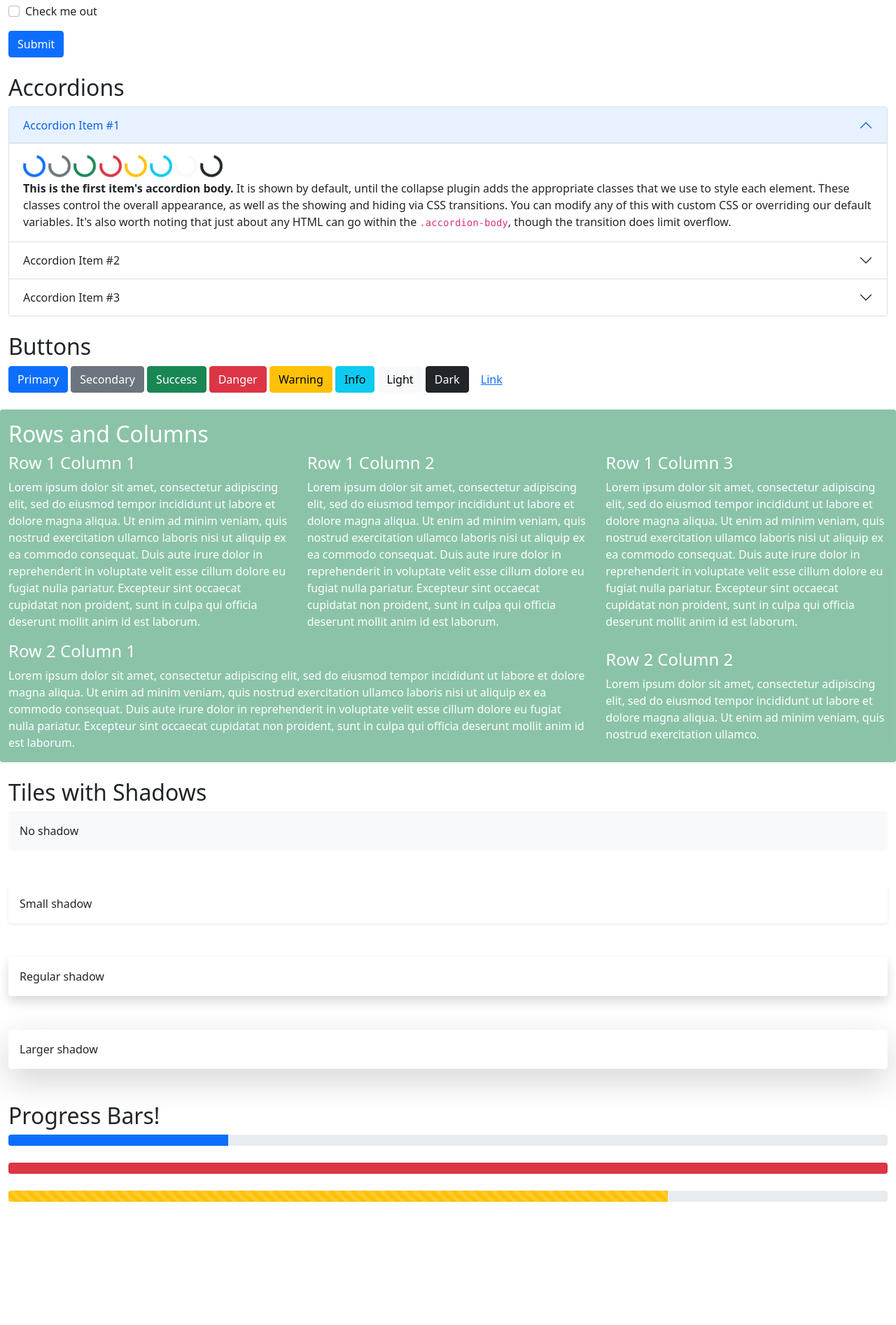
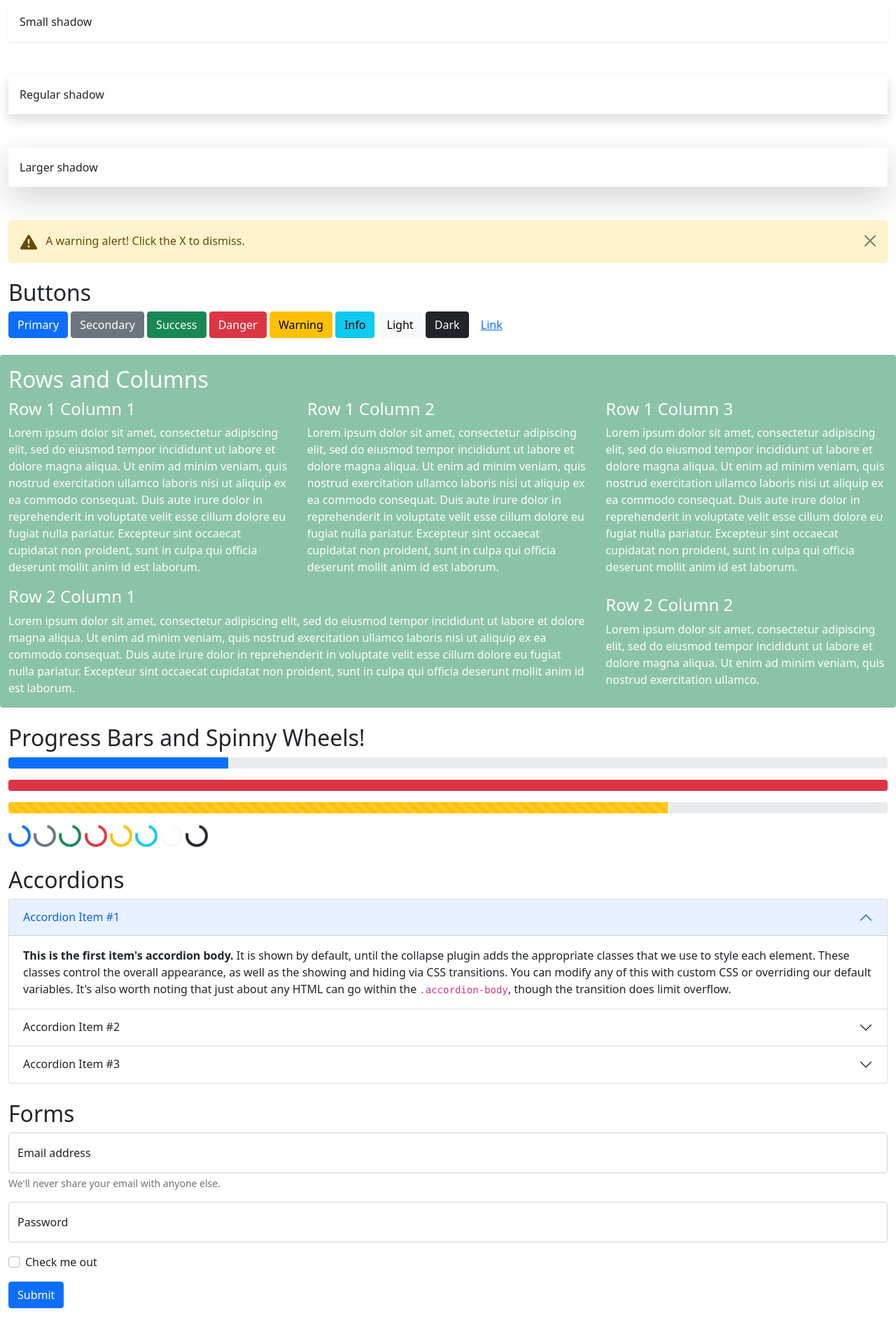
Before and after one commit to Clue88/softdev-workshop, a plain HTML site: page 22_bt_woofball_christopherL-ivanM/index.html in a window 1280 px wide. Shown: the part 461-2354 px from the top of the page at 70% size. Before the commit the page ends 2202 px from the top, so only its background shows below. Drawn offline with nearby package versions, Linux system fonts and the light colour scheme.

Commit message:
Add comments and rearrange order

```diff
--- a/22_bt_woofball_christopherL-ivanM/index.html
+++ b/22_bt_woofball_christopherL-ivanM/index.html
@@ -21,6 +21,26 @@ K22 -- Bootstrap
     <title>Bootstrap Examples</title>
   </head>
   <body>
+    <!-- HEYYYYYYYYY TUTORIAL STARTS HERE -->
+
+    <!--
+      This is the navbar! You can create a navbar in Bootstrap with the navbar
+      class. Also notice the navbar-expand-lg class. This displays the entire
+      navbar for large and extra large window sizes, but everything in the
+      <div> with the navbar-collapse class will collapse for smaller windows,
+      as you saw when you shrunk the window. The navbar-light and bg-light
+      classes determine the text color and background colors for the navbar,
+      respectively.
+
+      You can see the various sections of the navbar below. Notice the
+      navbar-brand, navbar-toggler, navbar-nav ul, and the search form at the
+      end.
+
+      If everything doesn't make sense right away, don't worry! We have some
+      simpler examples later on -- we just wanted the navbar at the top
+      because it looks cool and you can see some cool features with it.
+    -->
+
     <nav class="navbar navbar-expand-lg navbar-light bg-light">
       <div class="container-fluid">
         <a class="navbar-brand" href="#"><img src="https://upload.wikimedia.org/wikipedia/en/thumb/4/49/Stuyvesant_High_School_logo.svg/1200px-Stuyvesant_High_School_logo.svg.png" alt="Stuyvesant High School Logo" width="30" height="30"></a>
@@ -50,6 +70,11 @@ K22 -- Bootstrap
               <a class="nav-link disabled">Disabled</a>
             </li>
           </ul>
+          <ul class="navbar-nav me-auto mb-2 mb-lg-0">
+            <li class="nav-item">
+              Woofball -- Christopher Liu, Ivan Mijacika
+            </li>
+          </ul>
           <form class="d-flex">
             <input class="form-control me-2" type="search" placeholder="Search" aria-label="Search">
             <button class="btn btn-outline-success" type="submit">Search</button>
@@ -58,104 +83,41 @@ K22 -- Bootstrap
       </div>
     </nav>
 
-    <div class="alert alert-warning alert-dismissible fade show" role="alert">
-      <svg xmlns="http://www.w3.org/2000/svg" width="24" height="24" fill="currentColor" class="bi bi-exclamation-triangle-fill flex-shrink-0 me-2" viewBox="0 0 16 16" role="img" aria-label="Warning:">
-        <path d="M8.982 1.566a1.13 1.13 0 0 0-1.96 0L.165 13.233c-.457.778.091 1.767.98 1.767h13.713c.889 0 1.438-.99.98-1.767L8.982 1.566zM8 5c.535 0 .954.462.9.995l-.35 3.507a.552.552 0 0 1-1.1 0L7.1 5.995A.905.905 0 0 1 8 5zm.002 6a1 1 0 1 1 0 2 1 1 0 0 1 0-2z"/>
-      </svg>
-      A warning alert! Click the X to dismiss.
-      <button type="button" class="btn-close" data-bs-dismiss="alert" aria-label="Close"></button>
+    <!--
+      HEYOOOOO TUTORIAL CONTINUING
+
+      The most basic component you can have in Bootstrap is a container, which
+      simply contains HTML elements. This container-xxl will have a margin on
+      the sides for large screens but will not for smaller screens. You can
+      try other sizes like sm, md, lg as well. Bootstrap includes margin and
+      padding modifiers as classes. my-4 sets the margin for the top and bottom
+      (the y-direction) to 4, which will adjust according to the screen size.
+      You can also use mt, mb, ml, mr, mx for the top, bottom, left, right, and
+      x-direction as well.
+    -->
+
+    <div class="container-xxl my-4 bd-layout">
+      <h1>Bootstrap Components</h1>
+      <p>Welcome to Bootstrap!</p>
+      <p>Bootstrap is a responsive framework, which means components will change based on the screen size. Try shrinking the size of this page and see how the navbar adjusts.</p>
+      <p>Open the page source to see the individual components and our explanations/notes. If you open the devtools, you can also inspect individual components to see their attributes and change them.</p>
     </div>
 
     <div class="container-xxl my-4 bd-layout">
-      <h1>Bootstrap Components</h1>
-      <p>Below are some key Bootstrap components!</p>
+      <h2>Tiles (with Shadows)</h2>
+      <div class="shadow-none p-3 mb-5 bg-light rounded">No shadow</div>
+      <div class="shadow-sm p-3 mb-5 bg-body rounded">Small shadow</div>
+      <div class="shadow p-3 mb-5 bg-body rounded">Regular shadow</div>
+      <div class="shadow-lg p-3 mb-5 bg-body rounded">Larger shadow</div>
     </div>
 
     <div class="container-xxl my-4 bd-layout">
-      <h2>Forms</h2>
-      <form>
-        <div class="form-floating mb-3">
-          <input type="email" class="form-control" id="floatingInput" placeholder="name@example.com">
-          <label for="floatingInput">Email address</label>
-          <div id="emailHelp" class="form-text">We'll never share your email with anyone else.</div>
-        </div>
-        <div class="form-floating mb-3">
-          <input type="password" class="form-control" id="exampleInputPassword1" placeholder="">
-          <label for="exampleInputPassword1">Password</label>
-        </div>
-        <div class="mb-3 form-check">
-          <input type="checkbox" class="form-check-input" id="exampleCheck1">
-          <label class="form-check-label" for="exampleCheck1">Check me out</label>
-        </div>
-        <button type="submit" class="btn btn-primary">Submit</button>
-      </form>
-    </div>
-
-    <div class="container-xxl my-4 bd-layout">
-      <h2>Accordions</h2>
-      <div class="accordion" id="accordionExample">
-        <div class="accordion-item">
-          <h2 class="accordion-header" id="headingOne">
-            <button class="accordion-button" type="button" data-bs-toggle="collapse" data-bs-target="#collapseOne" aria-expanded="true" aria-controls="collapseOne">
-              Accordion Item #1
-            </button>
-          </h2>
-          <div id="collapseOne" class="accordion-collapse collapse show" aria-labelledby="headingOne" data-bs-parent="#accordionExample">
-            <div class="accordion-body">
-              <div class="spinner-border text-primary" role="status">
-                <span class="visually-hidden">Loading...</span>
-              </div>
-              <div class="spinner-border text-secondary" role="status">
-                <span class="visually-hidden">Loading...</span>
-              </div>
-              <div class="spinner-border text-success" role="status">
-                <span class="visually-hidden">Loading...</span>
-              </div>
-              <div class="spinner-border text-danger" role="status">
-                <span class="visually-hidden">Loading...</span>
-              </div>
-              <div class="spinner-border text-warning" role="status">
-                <span class="visually-hidden">Loading...</span>
-              </div>
-              <div class="spinner-border text-info" role="status">
-                <span class="visually-hidden">Loading...</span>
-              </div>
-              <div class="spinner-border text-light" role="status">
-                <span class="visually-hidden">Loading...</span>
-              </div>
-              <div class="spinner-border text-dark" role="status">
-                <span class="visually-hidden">Loading...</span>
-              </div>
-              <div>
-                <strong>This is the first item's accordion body.</strong> It is shown by default, until the collapse plugin adds the appropriate classes that we use to style each element. These classes control the overall appearance, as well as the showing and hiding via CSS transitions. You can modify any of this with custom CSS or overriding our default variables. It's also worth noting that just about any HTML can go within the <code>.accordion-body</code>, though the transition does limit overflow.
-              </div>
-            </div>
-          </div>
-        </div>
-        <div class="accordion-item">
-          <h2 class="accordion-header" id="headingTwo">
-            <button class="accordion-button collapsed" type="button" data-bs-toggle="collapse" data-bs-target="#collapseTwo" aria-expanded="false" aria-controls="collapseTwo">
-              Accordion Item #2
-            </button>
-          </h2>
-          <div id="collapseTwo" class="accordion-collapse collapse" aria-labelledby="headingTwo" data-bs-parent="#accordionExample">
-            <div class="accordion-body">
-              <strong>This is the second item's accordion body.</strong> It is hidden by default, until the collapse plugin adds the appropriate classes that we use to style each element. These classes control the overall appearance, as well as the showing and hiding via CSS transitions. You can modify any of this with custom CSS or overriding our default variables. It's also worth noting that just about any HTML can go within the <code>.accordion-body</code>, though the transition does limit overflow.
-            </div>
-          </div>
-        </div>
-        <div class="accordion-item">
-          <h2 class="accordion-header" id="headingThree">
-            <button class="accordion-button collapsed" type="button" data-bs-toggle="collapse" data-bs-target="#collapseThree" aria-expanded="false" aria-controls="collapseThree">
-              Accordion Item #3
-            </button>
-          </h2>
-          <div id="collapseThree" class="accordion-collapse collapse" aria-labelledby="headingThree" data-bs-parent="#accordionExample">
-            <div class="accordion-body">
-              <strong>This is the third item's accordion body.</strong> It is hidden by default, until the collapse plugin adds the appropriate classes that we use to style each element. These classes control the overall appearance, as well as the showing and hiding via CSS transitions. You can modify any of this with custom CSS or overriding our default variables. It's also worth noting that just about any HTML can go within the <code>.accordion-body</code>, though the transition does limit overflow.
-            </div>
-          </div>
-        </div>
+      <div class="alert alert-warning alert-dismissible fade show" role="alert">
+        <svg xmlns="http://www.w3.org/2000/svg" width="24" height="24" fill="currentColor" class="bi bi-exclamation-triangle-fill flex-shrink-0 me-2" viewBox="0 0 16 16" role="img" aria-label="Warning:">
+          <path d="M8.982 1.566a1.13 1.13 0 0 0-1.96 0L.165 13.233c-.457.778.091 1.767.98 1.767h13.713c.889 0 1.438-.99.98-1.767L8.982 1.566zM8 5c.535 0 .954.462.9.995l-.35 3.507a.552.552 0 0 1-1.1 0L7.1 5.995A.905.905 0 0 1 8 5zm.002 6a1 1 0 1 1 0 2 1 1 0 0 1 0-2z"/>
+        </svg>
+        A warning alert! Click the X to dismiss.
+        <button type="button" class="btn-close" data-bs-dismiss="alert" aria-label="Close"></button>
       </div>
     </div>
 
@@ -201,26 +163,104 @@ K22 -- Bootstrap
     </div>
 
     <div class="container-xxl my-4 bd-layout">
-      <h2>Tiles with Shadows</h2>
-      <div class="shadow-none p-3 mb-5 bg-light rounded">No shadow</div>
-      <div class="shadow-sm p-3 mb-5 bg-body rounded">Small shadow</div>
-      <div class="shadow p-3 mb-5 bg-body rounded">Regular shadow</div>
-      <div class="shadow-lg p-3 mb-5 bg-body rounded">Larger shadow</div>
+      <h2>Progress Bars and Spinny Wheels!</h2>
+      <div class="progress mb-3">
+        <div class="progress-bar" role="progressbar" style="width: 25%" aria-valuenow="25" aria-valuemin="0" aria-valuemax="100"></div>
+      </div>
+      <div class="progress mb-3">
+        <div class="progress-bar bg-danger" role="progressbar" style="width: 100%" aria-valuenow="100" aria-valuemin="0" aria-valuemax="100"></div>
+      </div>
+      <div class="progress mb-3">
+        <div class="progress-bar progress-bar-striped bg-warning progress-bar-animated" role="progressbar" style="width: 75%" aria-valuenow="75" aria-valuemin="0" aria-valuemax="100"></div>
+      </div>
+      <div class="spinner-border text-primary" role="status">
+        <span class="visually-hidden">Loading...</span>
+      </div>
+      <div class="spinner-border text-secondary" role="status">
+        <span class="visually-hidden">Loading...</span>
+      </div>
+      <div class="spinner-border text-success" role="status">
+        <span class="visually-hidden">Loading...</span>
+      </div>
+      <div class="spinner-border text-danger" role="status">
+        <span class="visually-hidden">Loading...</span>
+      </div>
+      <div class="spinner-border text-warning" role="status">
+        <span class="visually-hidden">Loading...</span>
+      </div>
+      <div class="spinner-border text-info" role="status">
+        <span class="visually-hidden">Loading...</span>
+      </div>
+      <div class="spinner-border text-light" role="status">
+        <span class="visually-hidden">Loading...</span>
+      </div>
+      <div class="spinner-border text-dark" role="status">
+        <span class="visually-hidden">Loading...</span>
+      </div>
     </div>
 
     <div class="container-xxl my-4 bd-layout">
-      <h2>Progress Bars!</h2>
-      <div class="progress">
-        <div class="progress-bar" role="progressbar" style="width: 25%" aria-valuenow="25" aria-valuemin="0" aria-valuemax="100"></div>
+      <h2>Accordions</h2>
+      <div class="accordion" id="accordionExample">
+        <div class="accordion-item">
+          <h2 class="accordion-header" id="headingOne">
+            <button class="accordion-button" type="button" data-bs-toggle="collapse" data-bs-target="#collapseOne" aria-expanded="true" aria-controls="collapseOne">
+              Accordion Item #1
+            </button>
+          </h2>
+          <div id="collapseOne" class="accordion-collapse collapse show" aria-labelledby="headingOne" data-bs-parent="#accordionExample">
+            <div class="accordion-body">
+              <div>
+                <strong>This is the first item's accordion body.</strong> It is shown by default, until the collapse plugin adds the appropriate classes that we use to style each element. These classes control the overall appearance, as well as the showing and hiding via CSS transitions. You can modify any of this with custom CSS or overriding our default variables. It's also worth noting that just about any HTML can go within the <code>.accordion-body</code>, though the transition does limit overflow.
+              </div>
+            </div>
+          </div>
+        </div>
+        <div class="accordion-item">
+          <h2 class="accordion-header" id="headingTwo">
+            <button class="accordion-button collapsed" type="button" data-bs-toggle="collapse" data-bs-target="#collapseTwo" aria-expanded="false" aria-controls="collapseTwo">
+              Accordion Item #2
+            </button>
+          </h2>
+          <div id="collapseTwo" class="accordion-collapse collapse" aria-labelledby="headingTwo" data-bs-parent="#accordionExample">
+            <div class="accordion-body">
+              <strong>This is the second item's accordion body.</strong> It is hidden by default, until the collapse plugin adds the appropriate classes that we use to style each element. These classes control the overall appearance, as well as the showing and hiding via CSS transitions. You can modify any of this with custom CSS or overriding our default variables. It's also worth noting that just about any HTML can go within the <code>.accordion-body</code>, though the transition does limit overflow.
+            </div>
+          </div>
+        </div>
+        <div class="accordion-item">
+          <h2 class="accordion-header" id="headingThree">
+            <button class="accordion-button collapsed" type="button" data-bs-toggle="collapse" data-bs-target="#collapseThree" aria-expanded="false" aria-controls="collapseThree">
+              Accordion Item #3
+            </button>
+          </h2>
+          <div id="collapseThree" class="accordion-collapse collapse" aria-labelledby="headingThree" data-bs-parent="#accordionExample">
+            <div class="accordion-body">
+              <strong>This is the third item's accordion body.</strong> It is hidden by default, until the collapse plugin adds the appropriate classes that we use to style each element. These classes control the overall appearance, as well as the showing and hiding via CSS transitions. You can modify any of this with custom CSS or overriding our default variables. It's also worth noting that just about any HTML can go within the <code>.accordion-body</code>, though the transition does limit overflow.
+            </div>
+          </div>
+        </div>
       </div>
-      <br>
-      <div class="progress">
-        <div class="progress-bar bg-danger" role="progressbar" style="width: 100%" aria-valuenow="100" aria-valuemin="0" aria-valuemax="100"></div>
-      </div>
-      <br>
-      <div class="progress">
-        <div class="progress-bar progress-bar-striped bg-warning progress-bar-animated" role="progressbar" style="width: 75%" aria-valuenow="75" aria-valuemin="0" aria-valuemax="100"></div>
-      </div>
+    </div>
+
+    <div class="container-xxl my-4 bd-layout">
+      <h2>Forms</h2>
+      <form>
+        <div class="form-floating mb-3">
+          <input type="email" class="form-control" id="floatingInput" placeholder="name@example.com">
+          <label for="floatingInput">Email address</label>
+          <div id="emailHelp" class="form-text">We'll never share your email with anyone else.</div>
+        </div>
+        <div class="form-floating mb-3">
+          <input type="password" class="form-control" id="exampleInputPassword1" placeholder="">
+          <label for="exampleInputPassword1">Password</label>
+        </div>
+        <div class="mb-3 form-check">
+          <input type="checkbox" class="form-check-input" id="exampleCheck1">
+          <label class="form-check-label" for="exampleCheck1">Check me out</label>
+        </div>
+        <button type="submit" class="btn btn-primary">Submit</button>
+      </form>
     </div>
   </body>
 </html>
```
